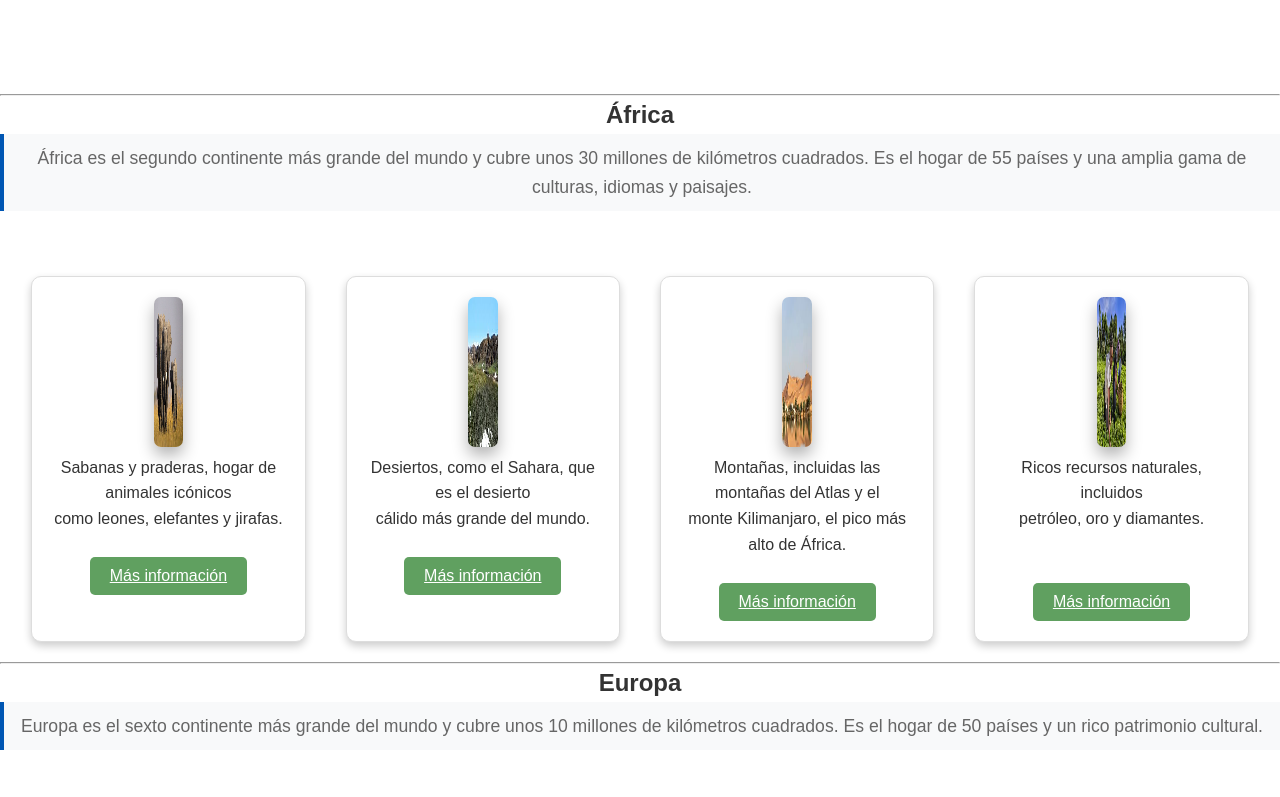
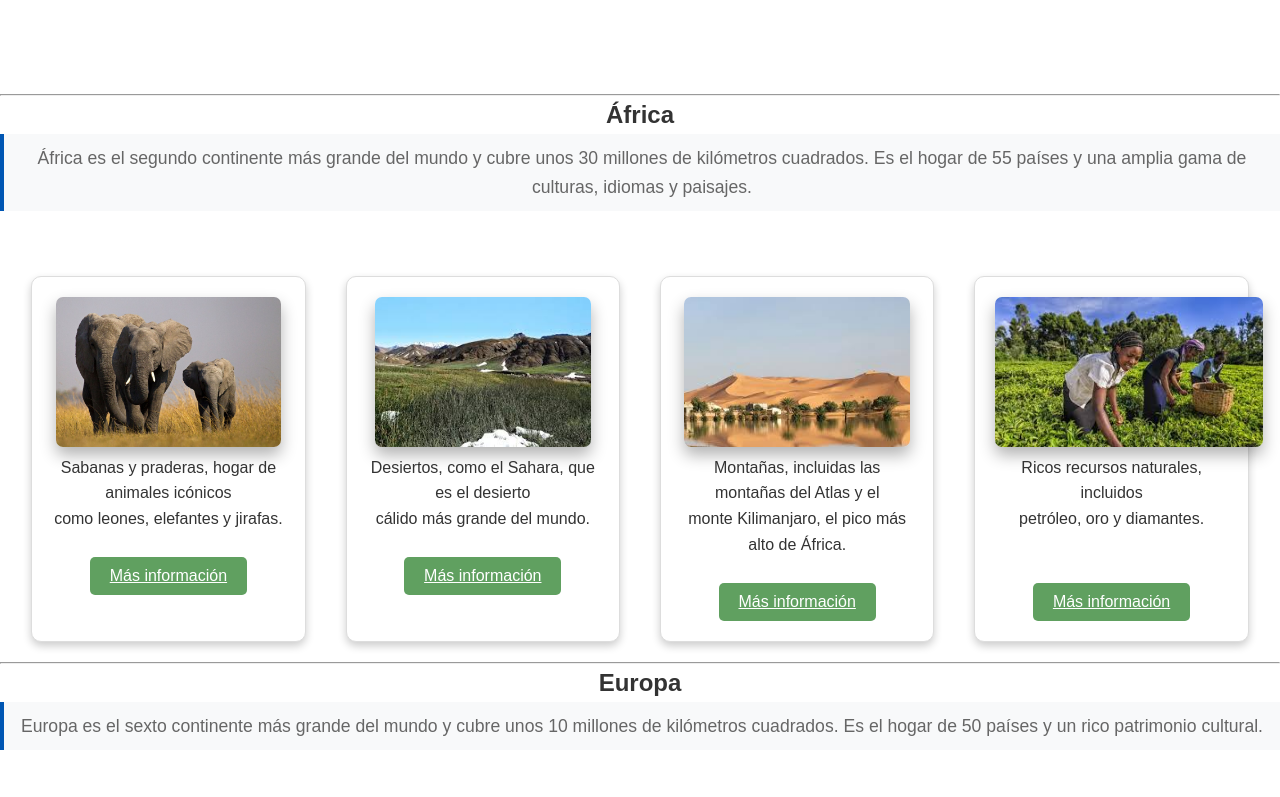
Before and after one commit to brittanyqs/Culturas, a plain HTML site: page culturas/index.html in a window 1280 px wide. Shown: the part 1304-2101 px from the top of the page. Drawn offline with Linux system fonts and the light colour scheme.

Commit message:
Update style.css

```diff
--- a/culturas/css/style.css
+++ b/culturas/css/style.css
@@ -208,7 +208,7 @@ footer p{
 }
 .img {
     height: 150px;
-    width:  calc(20% - 17px);
+    width:  200);
     border-radius: 7px;
     box-shadow: 0 8px 16px rgba(0, 0, 0, 0.3);
 }
```
